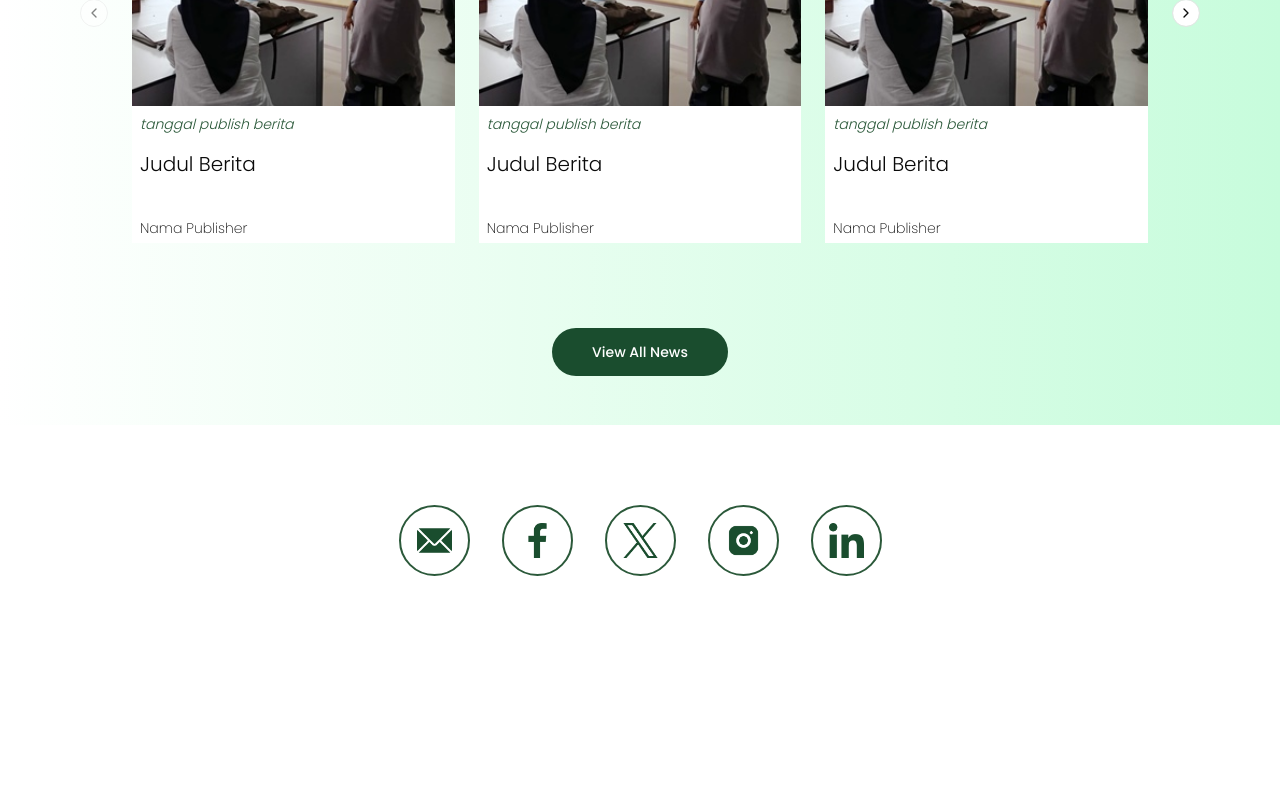
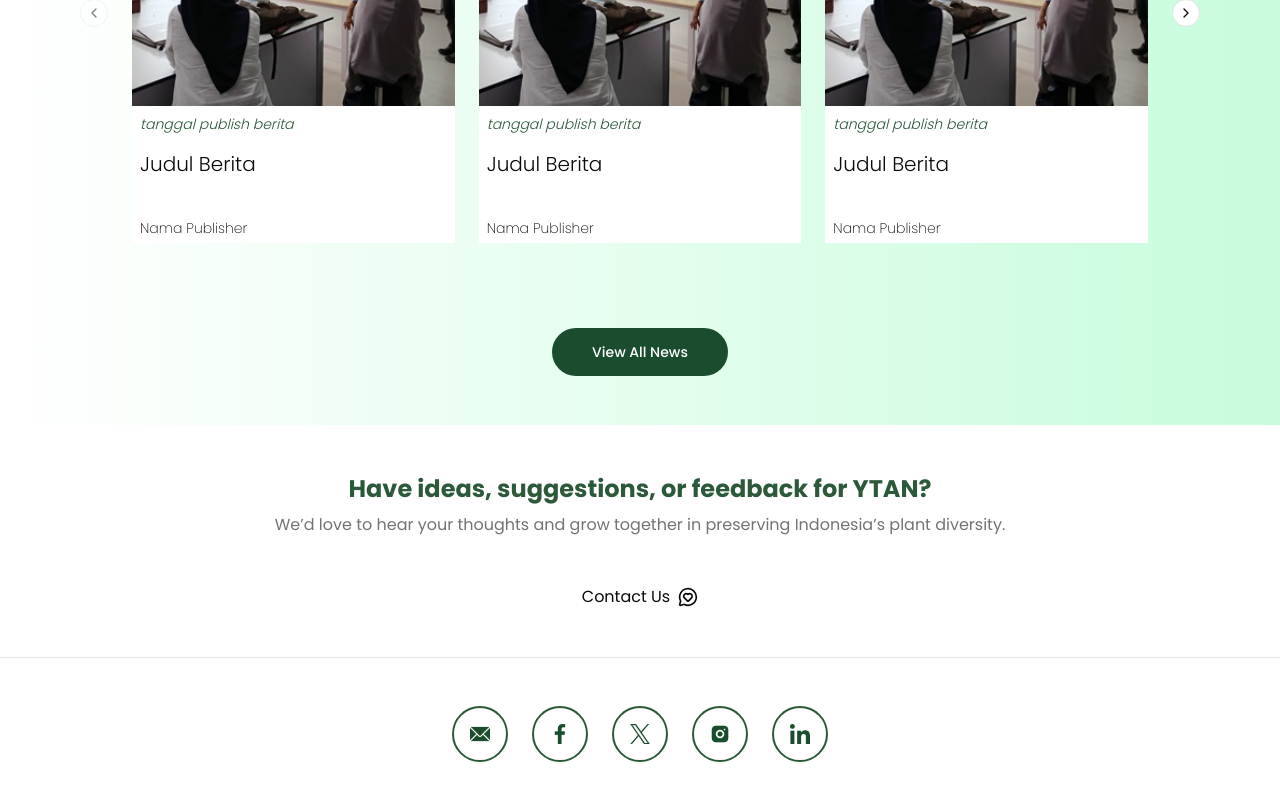
Before and after one commit to Tumbuhan-Nusantara/tumbuhan-landingpage, a Next.js app: page /en in a window 1280 px wide. Shown: the part 3466-4266 px from the top of the page. Before the commit the page ends 4066 px from the top, so only its background shows below. Built offline with nearby package versions, Linux system fonts and the light colour scheme.

Commit message:
feat: slicing kontak section

```diff
--- /dev/null
+++ b/components/ui/separator.tsx
@@ -0,0 +1,28 @@
+"use client"
+
+import * as React from "react"
+import { Separator as SeparatorPrimitive } from "radix-ui"
+
+import { cn } from "@/lib/utils"
+
+function Separator({
+  className,
+  orientation = "horizontal",
+  decorative = true,
+  ...props
+}: React.ComponentProps<typeof SeparatorPrimitive.Root>) {
+  return (
+    <SeparatorPrimitive.Root
+      data-slot="separator"
+      decorative={decorative}
+      orientation={orientation}
+      className={cn(
+        "shrink-0 bg-border data-horizontal:h-px data-horizontal:w-full data-vertical:w-px data-vertical:self-stretch",
+        className
+      )}
+      {...props}
+    />
+  )
+}
+
+export { Separator }
--- a/messages/en.json
+++ b/messages/en.json
@@ -47,5 +47,10 @@
    "berita": {
     "title": "News and Recent Activities",
     "button": "View All News"
+  },
+  "contact": {
+    "title": "Have ideas, suggestions, or feedback for YTAN?",
+    "desc": "We’d love to hear your thoughts and grow together in preserving Indonesia’s plant diversity.",
+    "button": "Contact Us"
   }
 }
--- a/messages/id.json
+++ b/messages/id.json
@@ -46,5 +46,10 @@
   "berita": {
     "title": "Berita dan Aktivitas Terbaru",
     "button": "Lihat Semua Berita"
+  },
+  "contact": {
+    "title": "Ingin sampaikan ide atau saran dan masukan untuk kami?",
+    "desc": "Setiap masukan yang kalian berikan akan sangat berarti bagi pengembangan program dan kegiatan YTAN.",
+    "button": "Hubungi Kami"
   }
 }
--- a/src/features/Kontak/index.tsx
+++ b/src/features/Kontak/index.tsx
@@ -1,16 +1,38 @@
+"use client"
+import { Separator } from "@/components/ui/separator";
 import { Contacts } from "@/src/constants";
+import { MessageCircleHeart } from "lucide-react";
+import { useLocale, useTranslations } from "next-intl";
 import Image from "next/image";
+import Link from "next/link";
 
 const KontakFeat = () => {
+  const k = useTranslations("contact");
+    useLocale();
   return (
-    <div className="container mx-auto">
-      <div className="flex justify-center items-center gap-8 mt-20 mb-6">
+    <div className="container mx-auto my-12">
+      <div className="grid gap-12 justify-center">
+        <div className="grid gap-2 text-center">
+          <h1 className="font-bold text-2xl text-[#2B593A]">
+            {k('title')}
+          </h1>
+          <p className="text-muted-foreground">
+            {k('desc')}
+          </p>
+        </div>
+        <div className="flex items-center gap-2 justify-center hover:text-gray-600">
+          <Link href="#" >{k('button')}</Link>
+          <MessageCircleHeart size={20}  />
+        </div>
+      </div>
+      <Separator className="my-12"/>
+      <div className="flex justify-center items-center gap-6 my-12">
         {Contacts.map((logo) => (
           <div
             key={logo.id}
             className="border-[#2B593A] border-2 rounded-full p-4 bg-white duration-500 transition hover:bg-[#c7f7da] cursor-pointer"
           >
-            <Image width={35} height={35} src={logo.icon} alt={logo.alt} />
+            <Image width={20} height={20} src={logo.icon} alt={logo.alt} />
           </div>
         ))}
       </div>
```
